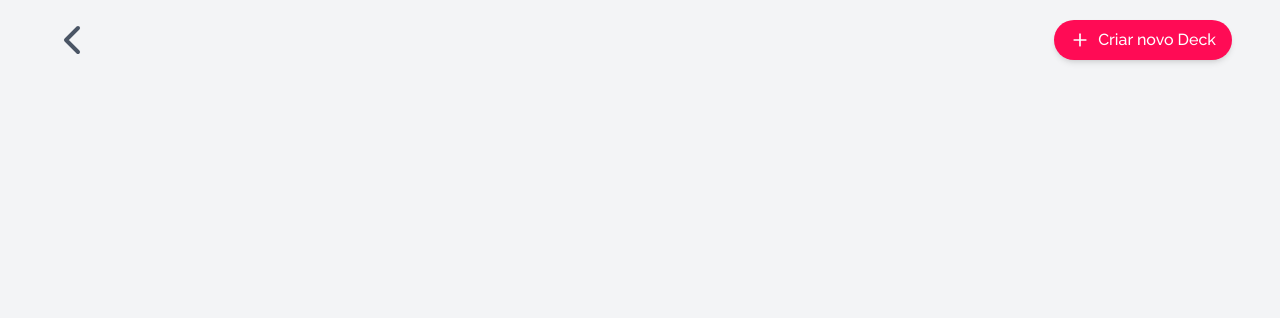
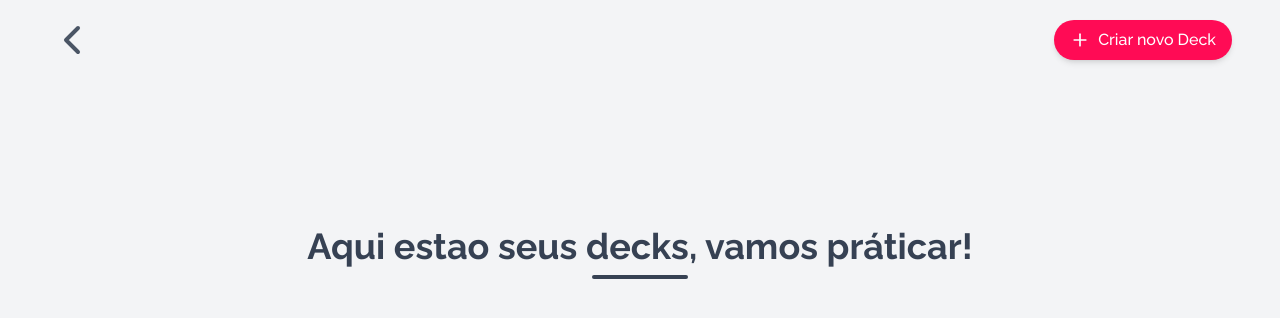
Before and after one commit to julioceno/memoriza, a Next.js app: page /home in a window 1280 px wide. Shown: the top 318 px of the page. Built offline with nearby package versions, Linux system fonts and the light colour scheme.

Commit message:
feat: adjusting section title

```diff
--- a/src/app/home/layout.tsx
+++ b/src/app/home/layout.tsx
@@ -1,12 +1,13 @@
 import Header from "@/components/Header";
 import { Raleway } from "next/font/google";
 
-
 export default function RootLayout({ children }: { children: React.ReactNode }) {
   return (
-    <div className="bg-gray-100 min-h-screen pt-4 px-4 sm:px-12">
-      <Header />
-      {children}
+    <div className="bg-gray-100 ">
+      <div className="min-h-screen pt-4 px-4 sm:px-12 max-w-[1800px] mx-auto">
+        <Header />
+        {children}
+      </div>
     </div>
   );
 }
--- a/src/app/home/page.tsx
+++ b/src/app/home/page.tsx
@@ -3,8 +3,10 @@ import SectionTitle from "@/components/SectionTitle";
 export default function Home() {
   return (
     <div>
-      <main className="mt-4">
-
+      <main className="mt-20 md:mt-40">
+        <SectionTitle>
+          Aqui estao seus decks, vamos práticar!
+        </SectionTitle>
       </main>
     </div>
   );
--- a/src/components/SectionTitle/index.tsx
+++ b/src/components/SectionTitle/index.tsx
@@ -5,8 +5,8 @@ interface SectionTitleProps {
 const SectionTitle: React.FC<SectionTitleProps> = ({ children }) => {
   return (
     <div className="text-center">
-      <h2 className="text-2xl sm:text-3xl font-bold text-gray-700">{children}</h2>
-      <div className="mt-1 sm:mt-1.5 w-12 sm:w-24 h-1 bg-gray-700 mx-auto rounded"></div>
+      <h2 className="text-2xl md:text-3xl lg:text-4xl font-bold text-gray-700 leading-tight">{children}</h2>
+      <div className="mt-1 md:mt-1.5 w-12 md:w-24 h-1 bg-gray-700 mx-auto rounded"></div>
     </div>
   );
 };
```
